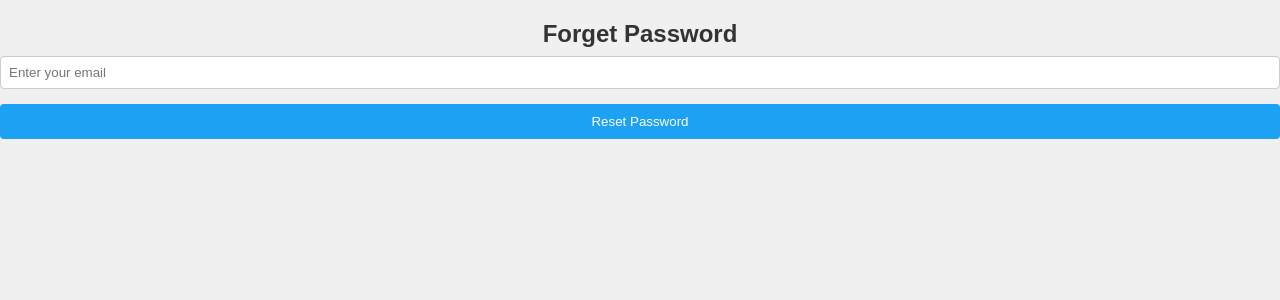
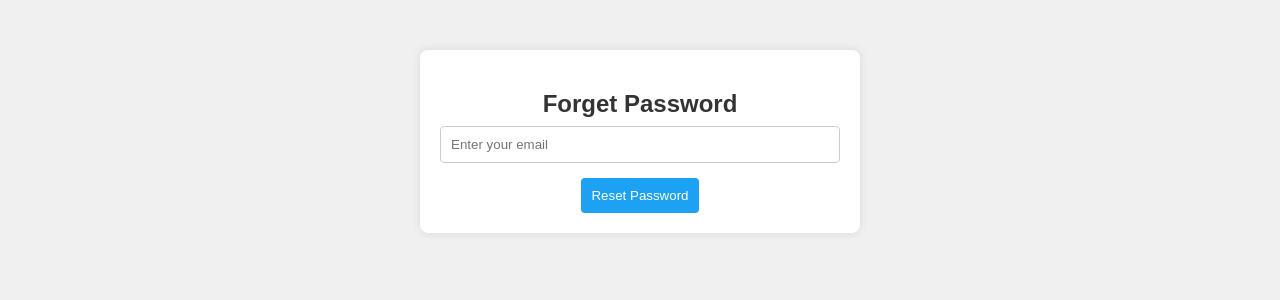
Before and after one commit to spm999/Mplayer, a React (Vite) app: page /forgotpassword in a window 1280 px wide. Shown: the top 300 px of the page. Built offline with nearby package versions, Linux system fonts and the light colour scheme.

Commit message:
updated jsx file

```diff
--- a/src/components/ForgotPassword/ForgotPassword.jsx
+++ b/src/components/ForgotPassword/ForgotPassword.jsx
@@ -2,7 +2,7 @@ import React, { useState, useEffect } from 'react';
 import firebase from 'firebase/compat/app';
 import 'firebase/compat/auth';
 import firebaseConfig from './firebaseConfig.js';
-// import './ForgetPass.css';
+import './ForgotPassword.css';
 
 
 const ForgotPassword = () => {
@@ -28,7 +28,7 @@ const ForgotPassword = () => {
   };
 
   return (
-    <div className='ForgetPassword'>
+    <div className='ForgotPassword'>
       <h2>Forget Password</h2>
       <form onSubmit={handleResetPassword}>
         <input
@@ -36,6 +36,7 @@ const ForgotPassword = () => {
           placeholder="Enter your email"
           value={email}
           onChange={(e) => setEmail(e.target.value)}
+          required
         />
         <button type="submit">Reset Password</button>
       </form>
```
